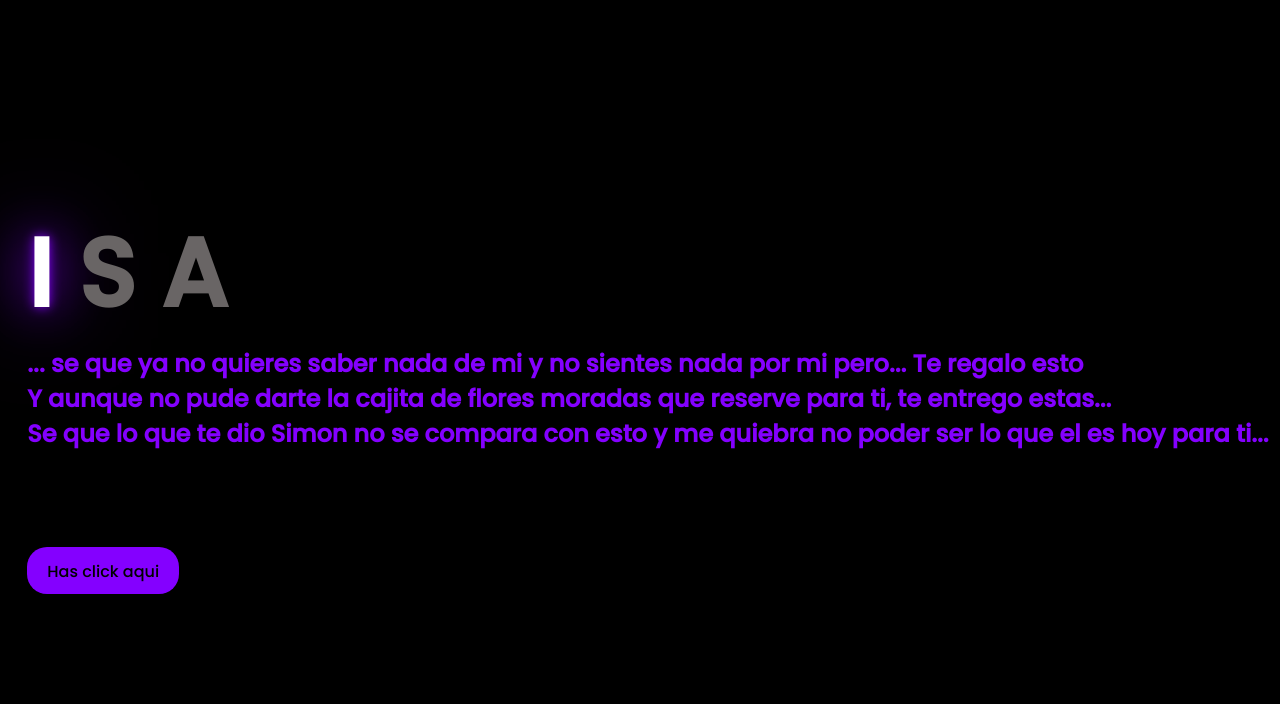
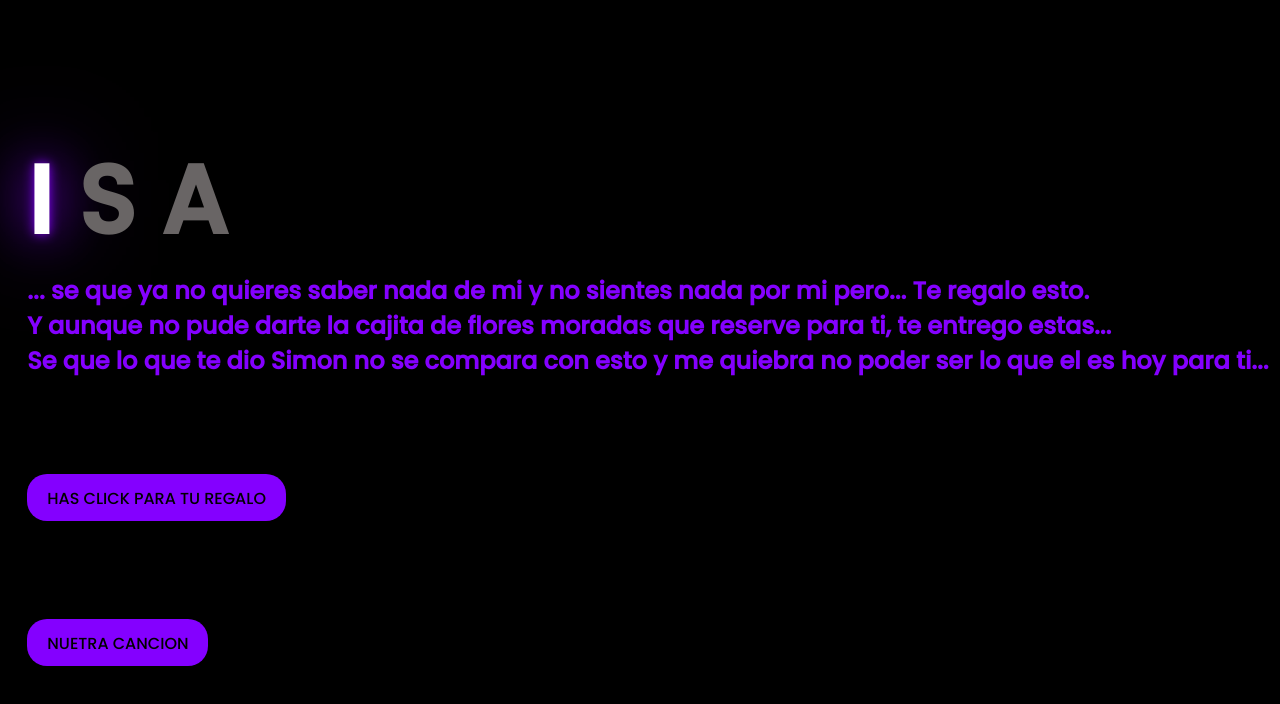
Before and after one commit to DevAlejandro2007/love, a plain HTML site: page index.html in a window 1280 px wide. Drawn offline with Linux system fonts and the light colour scheme.

Commit message:
Update index.html

```diff
--- a/index.html
+++ b/index.html
@@ -22,12 +22,18 @@
         <span></span>
     </div>
     <div class="description">
-        <span>... se que ya no quieres saber nada de mi y no sientes nada por mi pero... Te regalo esto <br> Y aunque no pude darte la cajita de flores moradas que reserve para ti, te entrego estas...
-            <br> Se que lo que te dio Simon no se compara con esto y me quiebra no poder ser lo que el es hoy para ti...  </span>
+        <span>... se que ya no quieres saber nada de mi y no sientes nada por mi pero... Te regalo esto. <br> Y aunque no pude darte la cajita de flores moradas que reserve para ti, te entrego estas...
+            <br> Se que lo que te dio Simon no se compara con esto y me quiebra no poder ser lo que el es hoy para ti...
+            <br>  </span>
     </div>
     <div class="button">
         <button>
-            <a href="FLORES.html">Has click aqui</a>
+            <a target= "_blank" href="FLORES.html"> HAS CLICK PARA TU REGALO </a>
+        </button>
+    </div>
+    <div class="button">
+        <button>
+            <a target= "_blank" href="https://www.youtube.com/watch?v=SQASpEppjmg"> NUETRA CANCION </a>
         </button>
     </div>
 </body>
```
